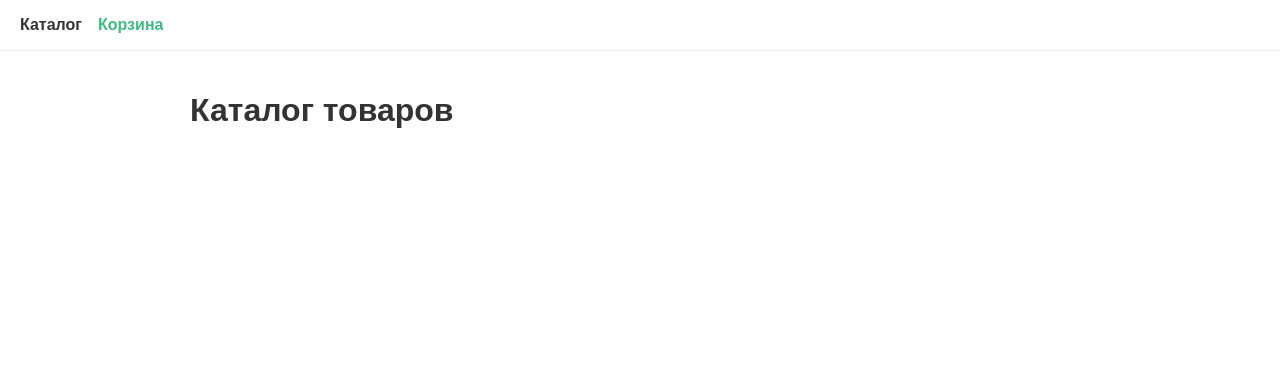
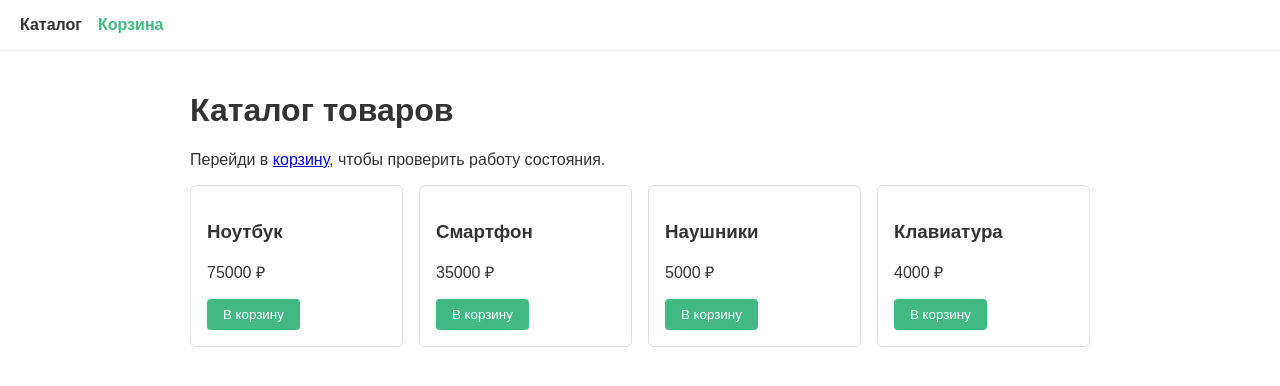
Before and after one commit to nikitanelubin/pr34-pinia, a Vue app: page / in a window 1280 px wide. Shown: the top 386 px of the page. Built offline with nearby package versions, Linux system fonts and the light colour scheme.

Commit message:
Страница каталога: список товаров и кнопка «В корзину»

```diff
--- a/src/pages/CatalogPage.vue
+++ b/src/pages/CatalogPage.vue
@@ -1,5 +1,60 @@
 <template>
   <div class="page">
     <h1>Каталог товаров</h1>
+    <p>Перейди в <RouterLink to="/cart">корзину</RouterLink>, чтобы проверить работу состояния.</p>
+
+    <div class="products-grid">
+      <div v-for="product in products" :key="product.id" class="product-card">
+        <h3>{{ product.name }}</h3>
+        <p>{{ product.price }} ₽</p>
+        <button @click="addToCart(product)" class="btn-add">В корзину</button>
+      </div>
+    </div>
   </div>
 </template>
+
+<script setup>
+import { useCartStore } from '../stores/cart.js'
+
+// получаем хранилище корзины - то же самое, что и на странице корзины
+const cartStore = useCartStore()
+
+const products = [
+  { id: 1, name: 'Ноутбук', price: 75000 },
+  { id: 2, name: 'Смартфон', price: 35000 },
+  { id: 3, name: 'Наушники', price: 5000 },
+  { id: 4, name: 'Клавиатура', price: 4000 }
+]
+
+// компонент сам корзину не меняет - только вызывает action из store
+const addToCart = (product) => {
+  cartStore.addToCart(product)
+}
+</script>
+
+<style scoped>
+.products-grid {
+  display: grid;
+  grid-template-columns: repeat(auto-fill, minmax(200px, 1fr));
+  gap: 1rem;
+}
+
+.product-card {
+  padding: 1rem;
+  border: 1px solid #ddd;
+  border-radius: 6px;
+}
+
+.btn-add {
+  padding: 0.5rem 1rem;
+  border: none;
+  border-radius: 4px;
+  background: #42b983;
+  color: white;
+  cursor: pointer;
+}
+
+.btn-add:hover {
+  background: #3aa875;
+}
+</style>
```
